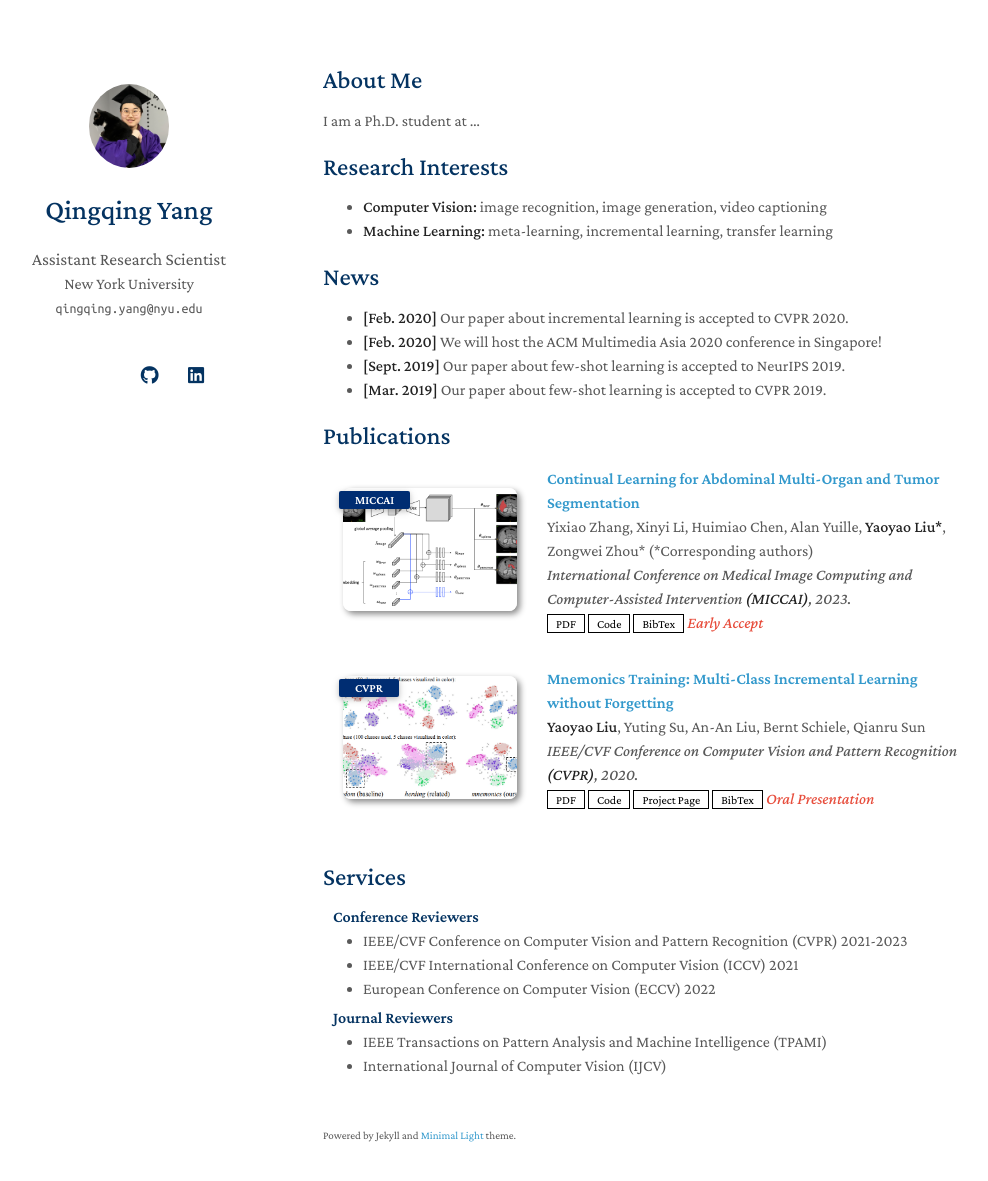
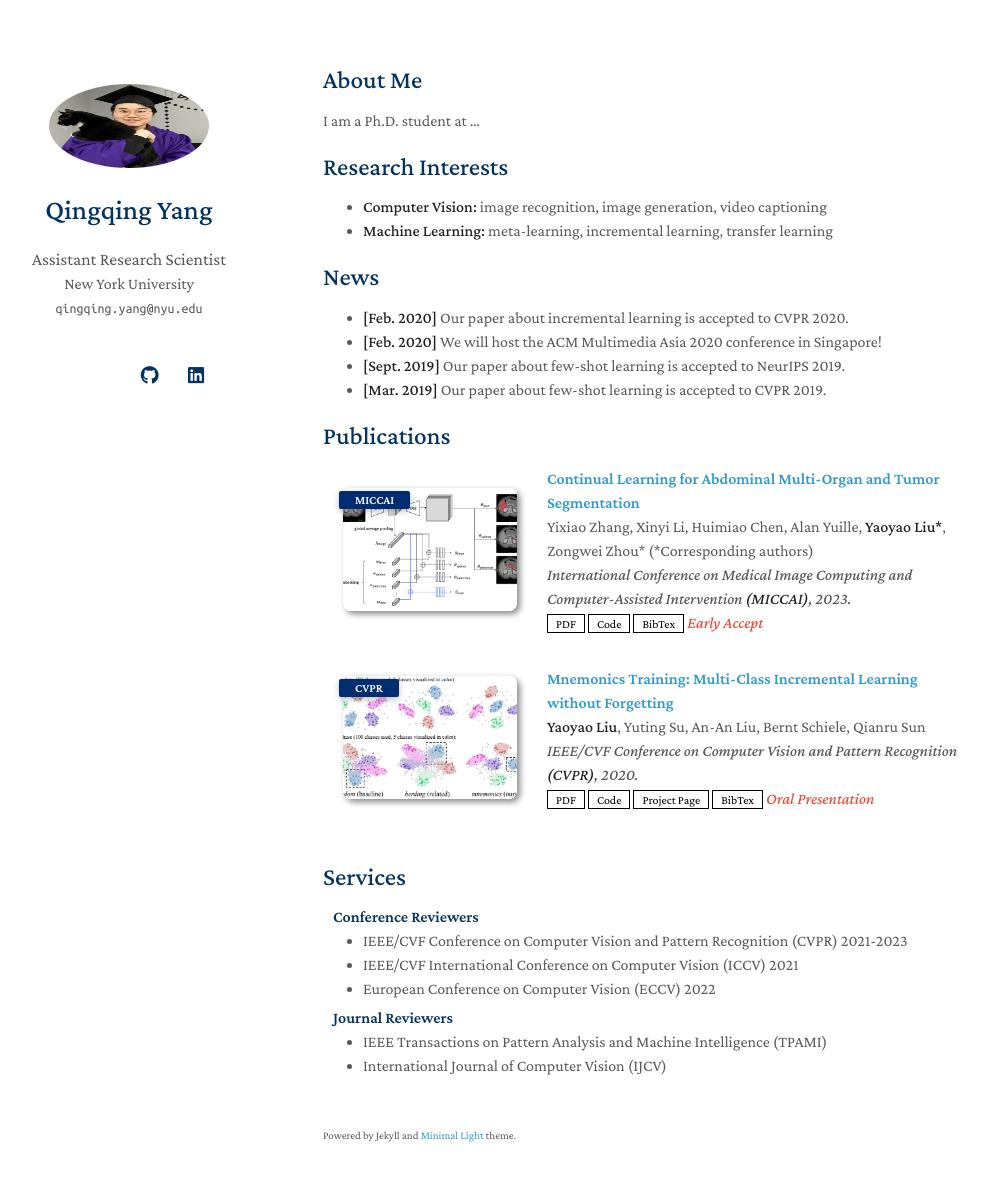
Before and after one commit to Qingqing-Yang-177/Qingqing-Yang-177_save2, a Jekyll site: the page built from index.md, in a window 1280 px wide and 1216 px high. Shown: the top 1181 px of the window, without its empty margins (147-1135 px from the left). Built offline with Jekyll 4.4.1, drawn with Linux system fonts in a browser that asks for light colours; nearby versions of some CDN libraries; a style sheet for code colours, icons or effects is not loaded; our own code applies the rules of GitHub Pages for plain Markdown files.

Commit message:
Update homepage.html

```diff
--- a/_layouts/homepage.html
+++ b/_layouts/homepage.html
@@ -40,7 +40,7 @@
       <header>
 
         {% if site.avatar %}
-        <a class="image avatar"><img src="{{ site.avatar }}" alt="avatar" style="width: 80.8px; height: 83.8px;" /></a>
+        <a class="image avatar"><img src="{{ site.avatar }}" alt="avatar" style="width: 160.8px; height: 83.8px;" /></a>
         {% endif %}
 
         <h1>{{ site.title }}</h1>
```
